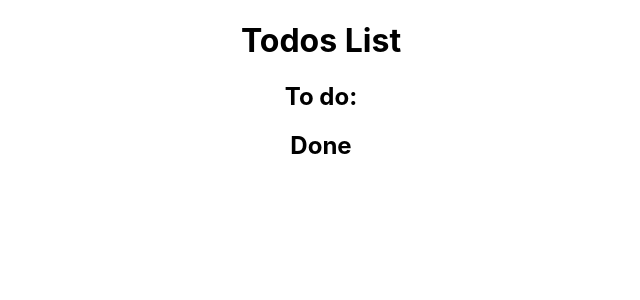
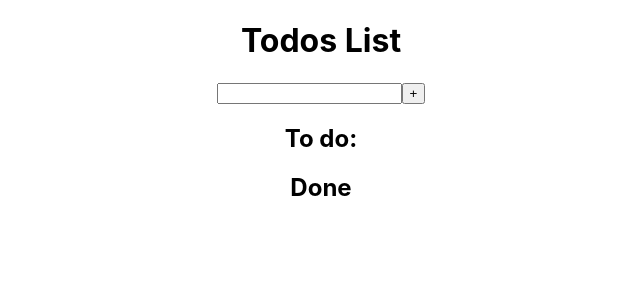
Before and after one commit to JuanDls01/todo-app, a React (Create React App) app: page / in a window 1280 px wide. Shown: the top 300 px of the page, without its empty margins (319-959 px from the left). Built offline with nearby package versions, Linux system fonts and the light colour scheme.

Commit message:
feat/create TodoAdd component

```diff
--- a/src/App.tsx
+++ b/src/App.tsx
@@ -1,6 +1,6 @@
-import React, { useState } from "react";
-import logo from "./logo.svg";
+import { useState } from "react";
 import "./App.css";
+import { TodoAdd } from "./components/TodoAdd";
 
 type todoProps = {
   text: string;
@@ -16,7 +16,7 @@ function App() {
   return (
     <div className='App'>
       <h1>Todos List</h1>
-      {/* Componente Add todo */}
+      <TodoAdd onAdd={handleOnAddItem} />
       <div>
         <div>
           <h2>To do:</h2>
--- /dev/null
+++ b/src/components/TodoAdd.tsx
@@ -0,0 +1,29 @@
+import React, { useState } from "react";
+
+type TodoAddProps = {
+  onAdd?: (value: string) => void;
+};
+
+export const TodoAdd: React.FC<TodoAddProps> = ({ onAdd }) => {
+  const [inputValue, setInputValue] = useState<string>("");
+
+  const handleOnAddItem = () => {
+    if (inputValue.trim() === "") return;
+    onAdd?.(inputValue);
+    setInputValue("");
+  };
+  return (
+    <div className='todo-add'>
+      <input
+        className='todo-input'
+        type='text'
+        value={inputValue}
+        onChange={(e) => setInputValue(e.target.value)}
+        onKeyDown={(e) => e.key === "Enter" && handleOnAddItem()}
+      />
+      <button className='add-button' onClick={handleOnAddItem}>
+        +
+      </button>
+    </div>
+  );
+};
```
